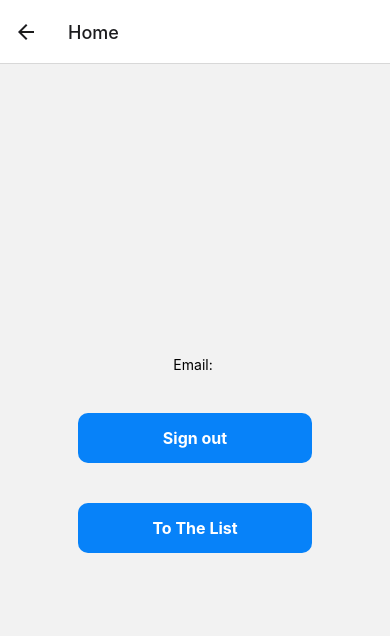
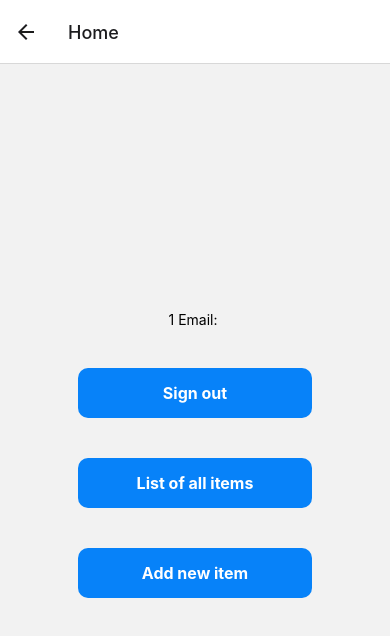
Before and after one commit to Karol-64bit/InventoryApp, a React Native app: screen /Home in a window 390 px wide. Shown: the top 636 px of the page. Built offline with nearby package versions, Linux system fonts and the light colour scheme; no server answers.

Commit message:
adding item

```diff
--- a/App.js
+++ b/App.js
@@ -5,6 +5,8 @@ import { createNativeStackNavigator } from '@react-navigation/native-stack';
 import LoginScreen from './screens/LoginScreen';
 import HomeScreen from './screens/HomeScreen';
 import ListScreen from './screens/ListScreen';
+import AddItem from './screens/AddItem';
+
 
 const Stack = createNativeStackNavigator();
 
@@ -15,6 +17,7 @@ export default function App() {
         <Stack.Screen options={{headerShown:false}}name="Login" component={LoginScreen} />
         <Stack.Screen name="Home" component={HomeScreen} />
         <Stack.Screen name="ListScreen" component={ListScreen} />
+        <Stack.Screen name="AddItem" component={AddItem} />
       </Stack.Navigator>
     </NavigationContainer>
   );
--- a/firebase.js
+++ b/firebase.js
@@ -1,13 +1,7 @@
-// Import the functions you need from the SDKs you need
 import { initializeApp } from "firebase/app";
+import { getAuth } from 'firebase/auth'
+import { getFirestore } from "firebase/firestore";
 
-import { getAuth, createUserWithEmailAndPassword } from 'firebase/auth'
-
-// import * as firebase from 'firebase'
-// TODO: Add SDKs for Firebase products that you want to use
-// https://firebase.google.com/docs/web/setup#available-libraries
-
-// Your web app's Firebase configuration
 const firebaseConfig = {
   apiKey: "AIzaSyDcRs2SEHv09_UzDHtZChV8GF6sz7eSozI",
   authDomain: "fir-auth-16c30.firebaseapp.com",
@@ -17,19 +11,10 @@ const firebaseConfig = {
   appId: "1:28340530205:web:f5f6f429c2326dd7f8eaf4"
 };
 
-// Initialize Firebase
-// let app;
-// if (firebaseConfig.apps.length === 0) {
-//     app = firebase.initializeApp(firebaseConfig);
-// } else {
-//     app = firebase.app()
-// }
-
-// const auth = firebase.auth()
-
-// export { auth };
 
 const app = initializeApp(firebaseConfig);
 const auth = getAuth(app);
+const db = getFirestore(app);
 
-export { app, auth, createUserWithEmailAndPassword }
+
+export { app, auth, db }
--- /dev/null
+++ b/screens/AddItem.js
@@ -0,0 +1,87 @@
+import { StyleSheet, Text, View, TouchableOpacity, TextInput } from 'react-native';
+import { useNavigation } from '@react-navigation/core'
+import React, { useEffect, useState } from 'react'
+import { collection, addDoc } from "firebase/firestore"
+import {app, db} from "../firebase";
+
+const AddItem = () => {
+
+    const navigation = useNavigation()
+
+    const [itemName, setItemName] = useState('');
+    const [itemDescription, setItemDescription] = useState('');
+
+    const handleAddNewItem = async () => {
+        try {
+            const docRef = await addDoc(collection(db, "items"), {
+              itemName: itemName,
+              itemDescription: itemDescription,
+            });
+            console.log("Document written with ID: ", docRef.id);
+          } catch (error) {
+            console.error("Error adding document: ", error);
+          }
+    }
+
+    return (
+        <View style={styles.container}>
+            <Text>Dodaj nowy przedmiot</Text>
+            <View style={styles.inputContainer}>
+                <TextInput
+                    placeholder="ItemName"
+                    value={itemName}
+                    onChangeText={text => setItemName(text)}
+                    style={styles.input}
+                />
+                <TextInput
+                    placeholder="itemDescription"
+                    value={itemDescription}
+                    onChangeText={text => setItemDescription(text)}
+                    style={styles.input}
+                />
+            </View>
+            <TouchableOpacity
+                onPress={handleAddNewItem}
+                style={styles.button}
+                >
+                <Text style={styles.buttonText}>Add New Item</Text>
+            </TouchableOpacity>
+            <TouchableOpacity
+                onPress={()=>{navigation.replace("Home")}}
+                style={styles.button}
+                >
+                <Text style={styles.buttonText}>To The List</Text>
+            </TouchableOpacity>
+        </View>
+    )
+}
+
+export default AddItem
+
+const styles = StyleSheet.create({
+    container: {
+      flex: 1,
+      justifyContent: 'center',
+      alignItems: 'center'
+    },
+     button: {
+      backgroundColor: '#0782F9',
+      width: '60%',
+      padding: 15,
+      borderRadius: 10,
+      alignItems: 'center',
+      marginTop: 40,
+    },
+    buttonText: {
+      color: 'white',
+      fontWeight: '700',
+      fontSize: 16,
+    },
+    input: {
+      backgroundColor: 'white',
+      paddingHorizontal: 15,
+      paddingVertical: 10,
+      borderRadius: 10,
+      marginTop: 5,
+    },
+  })
--- a/screens/HomeScreen.js
+++ b/screens/HomeScreen.js
@@ -16,14 +16,17 @@ const HomeScreen = () => {
   }
 
   const toTheList = () => {
+    navigation.replace("ListScreen")
+  }
 
-    navigation.replace("ListScreen")
+  const toTheAddItem = () => {
+    navigation.replace("AddItem")
+  }
 
-  }
 
   return (
     <View style={styles.container}>
-      <Text>Email: {auth.currentUser?.email}</Text>
+      <Text>1 Email: {auth.currentUser?.email}</Text>
       <TouchableOpacity
         onPress={handleSignOut}
         style={styles.button}
@@ -34,7 +37,13 @@ const HomeScreen = () => {
         onPress={toTheList}
         style={styles.button}
       >
-        <Text style={styles.buttonText}>To The List</Text>
+        <Text style={styles.buttonText}>List of all items</Text>
+      </TouchableOpacity>
+      <TouchableOpacity
+        onPress={toTheAddItem}
+        style={styles.button}
+      >
+        <Text style={styles.buttonText}>Add new item</Text>
       </TouchableOpacity>
     </View>
   )
@@ -61,4 +70,5 @@ const styles = StyleSheet.create({
     fontWeight: '700',
     fontSize: 16,
   },
+
 })
--- a/screens/ListScreen.js
+++ b/screens/ListScreen.js
@@ -12,7 +12,7 @@ const ListScreen = () => {
 
     return (
         <View>
-            <Text>test</Text>
+            <Text>test2</Text>
             <TouchableOpacity
                 onPress={toTheHomeScreen}
                 style={styles.button}
```
